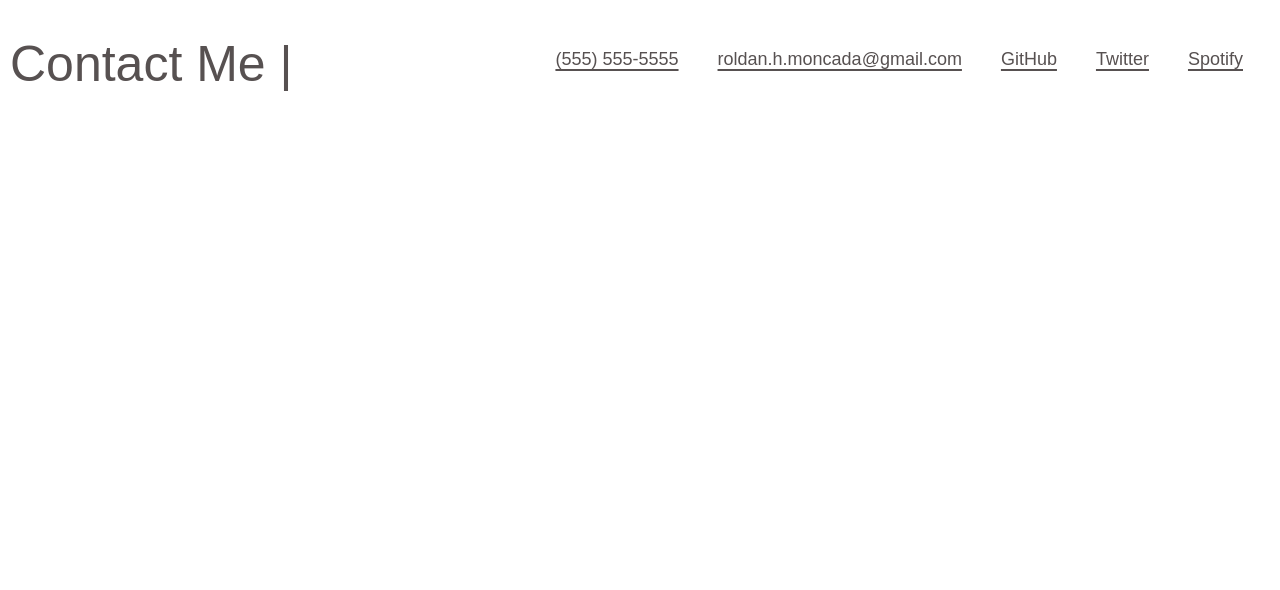
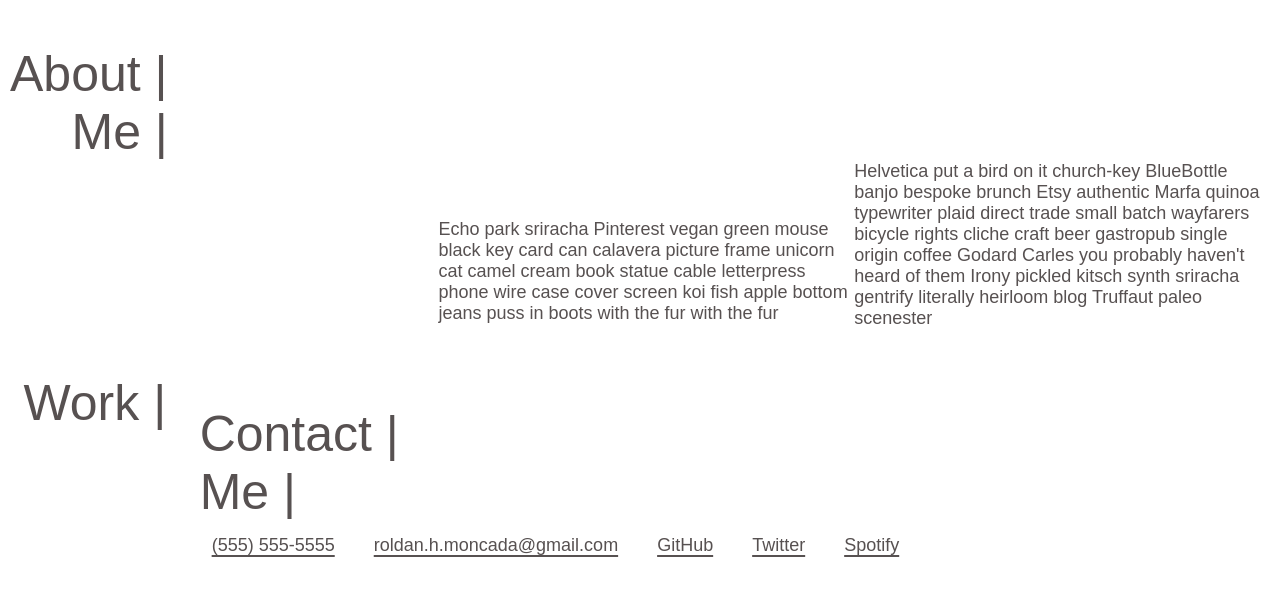
Before and after one commit to roldanmoncada/Challenge-02-CSS-Repo, a plain HTML site: page index.html in a window 1280 px wide. Shown: the part 386-976 px from the top of the page. Before the commit the page ends 800 px from the top, so only its background shows below. Drawn offline with Linux system fonts and the light colour scheme.

Commit message:
tried my best at constructing the about me, work, and contact me sections. Not exactly certain how to fix what I have currently without a complete tear-down. Submitting now so I can proceed to the next HW. Would greatly appreciate any help as to how to fix my glaring issues. Thank you!

```diff
--- a/index.html
+++ b/index.html
@@ -23,8 +23,25 @@
             </article>
         </section>
         <br>
+            <section class="about-me">
+              <section>
+              <div>About | </div>
+              <div id="me"> Me |</div>
+              </section>
+
+              <p>Helvetica put a bird on it church-key BlueBottle banjo bespoke brunch Etsy authentic Marfa quinoa typewriter plaid direct trade small batch wayfarers bicycle rights cliche craft beer gastropub single origin coffee Godard Carles you probably haven't heard of them Irony pickled kitsch synth sriracha gentrify literally heirloom blog Truffaut paleo scenester</p>
+              <br></br.>
+              <p>Echo park sriracha Pinterest vegan green mouse black key card can calavera picture frame unicorn cat camel cream book statue cable letterpress phone wire case cover screen koi fish apple bottom jeans puss in boots with the fur with the fur </p>
+            </section>
+        <br>
+            <section class="Work">Work |</section>
       <footer class="footer">
-        <section class="footer-left">Contact Me |</section>
+
+        <br>
+        <br>
+        <section class="footer-left">Contact |
+            <br>
+           <section id="me2"> Me |</section>
         <section class="footer-right">
             <a href="#spotify">Spotify</a>
             <a href="#twitter">Twitter</a>
--- a/style.css
+++ b/style.css
@@ -113,7 +113,33 @@
 
   }
 
+  .about-me {
+    float: left;
+    font-size: 50px;
+    padding: 20px 10px;
+    margin-top: 5px;
+    font-family: sans-serif;
+    color: #575151;
+  }
 
+  .about-me p {
+    width: 33%;
+    float: right;
+    font-size: 18px;
+  }
+
+  #me {
+    padding-left: 61.5px;
+  }
+
+  .Work {
+    float: left;
+    font-size: 50px;
+    padding: 20px 23.5px;
+    margin-top: 5px;
+    font-family: sans-serif;
+    color: #575151;
+  }
 
 
 
@@ -126,8 +152,6 @@
     overflow: hidden;
     background-color: white;
     padding: 20px 10px;
-    /*margin-left: -2.75px;
-    margin-right: -5px; This looks dreadful in a live server as opposed to it looking alright in the simple browser so I am commenting it out */
     margin-top: -5px;
     font-family: sans-serif;
   }
@@ -152,6 +176,14 @@
     color: #575151;
   }
 
+  .footer-left {
+    float: left;
+    color: #575151;
+    font-size: 50px;
+    flex-wrap: wrap;
+    margin-right: 15px;
+    align-content: space-between;
+  }
 
   /* Floated the info links section to the right as the expected outcome indicates */
   .footer-right a {
@@ -162,12 +194,3 @@
     margin-right: 15px;
     align-content: space-around;
   }
-
-  .footer-left {
-    float: left;
-    color: #575151;
-    font-size: 50px;
-    flex-wrap: wrap;
-    margin-right: 15px;
-    align-content: space-between;
-  }
```
